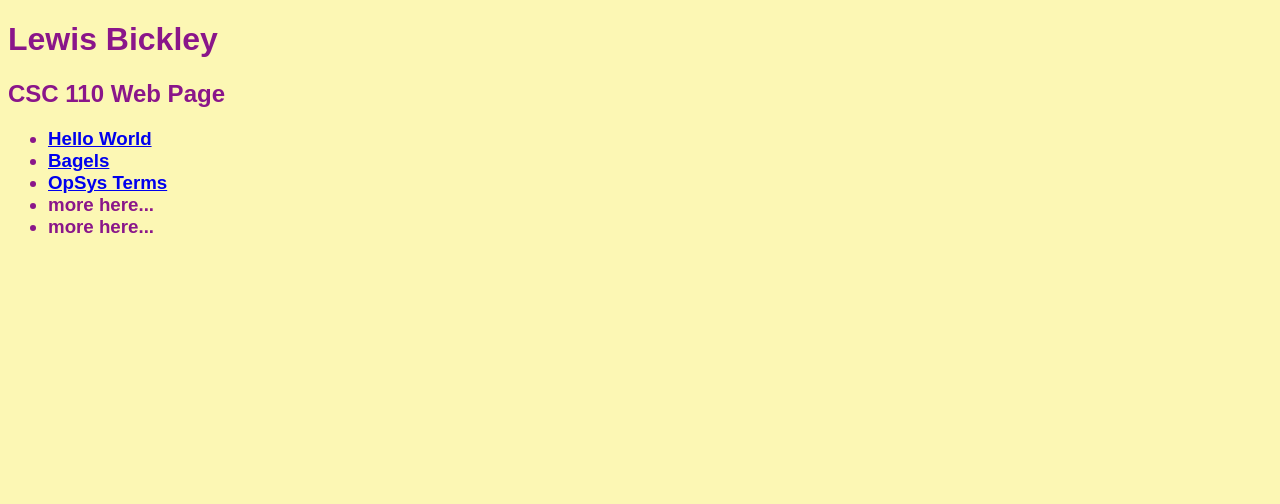
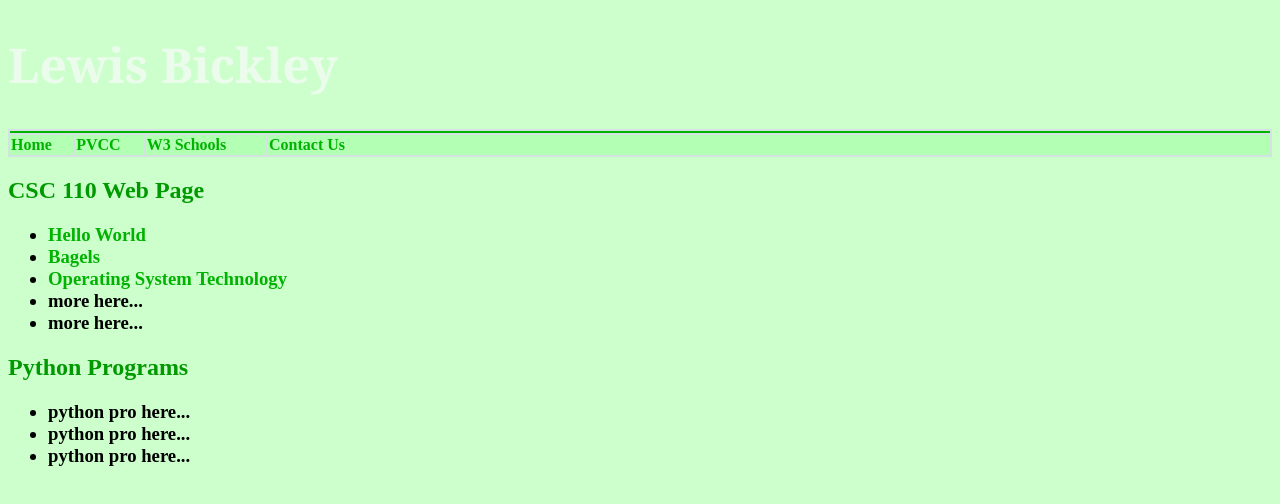
Before and after one commit to lbickley-pvcc/lbickley-pvcc.github.io, a plain HTML site: page index.html in a window 1280 px wide. Drawn offline with Linux system fonts and the light colour scheme.

Commit message:
Upade index File with styles, rollover & color links

```diff
--- a/index.html
+++ b/index.html
@@ -5,19 +5,50 @@
 
 <head>
 <title> Lewis Bickley </title>
+
+<style>
+    body {background-color:#ccffcc; font-family:arial, helvetica, sans-serif, margin-top:0px;}
+    table {width: 100%; background-color: #d4e2e2;font-weight:bold; }
+    tr {background-color: #b3ffb3}
+    h1 {color: #ecfcec; font-size: 3em; font-family: Georgia, 'Times New Roman', Times, serif;}
+    h2 {color: #009900; font-size: 1.5em;}
+
+    a {text-decoration:none;}
+    a:link {color: #00b300;}
+    a:visted {color: #006666;}
+    a:hover {color: #2862b9;}
+    a:active {color: #9af060;}
+</style>
 </head>
-<body style = "color: #8a168a; background-color: #fcf7b4; font-family: arial, helvetica, sans-serif; ">
 
-<h1> Lewis Bickley </h1>
+<body>
+    <table>
+        <tr style = "background-color: #00b300;"><td colspan = "4"></td><h1> Lewis Bickley </h1></td></tr>
+        <tr>
+            <td><a href="index.html"> Home </a></td>
+            <td><a href="https://www.pvcc.edu"> PVCC </a></td>
+            <td><a href="https://www.w3schools.com/html/"> W3 Schools </a></td>
+            <td style="width:1000px;"><a href="contactus.html"> Contact Us </a></td>
+        </tr>
+    </table>
+
 <h2>CSC 110 Web Page</h2>
+<h3>
+    <ul>
+     <li><a href = "helloworld.html"> Hello World </a></li>
+     <li><a href = "bagels.html"> Bagels </a></li>
+     <li><a href = "opsys.html"> Operating System Technology </a></li>
+     <li>more here...</li>
+     <li>more here...</li>
+    </ul>
+</h3>
 
+<h2>Python Programs</h2>
 <h3>
 <ul>
-    <li><a href = "helloworld.html"> Hello World </a></li>
-    <li><a href = "bagels.html"> Bagels </a></li>
-    <li><a href = "opsys.html"> OpSys Terms</a></li>
-    <li>more here...</li>
-    <li>more here...</li>
+    <li> python pro here...</li>
+    <li> python pro here...</li>
+    <li> python pro here...</li>
 </ul>
 </h3>
 </body>
```
